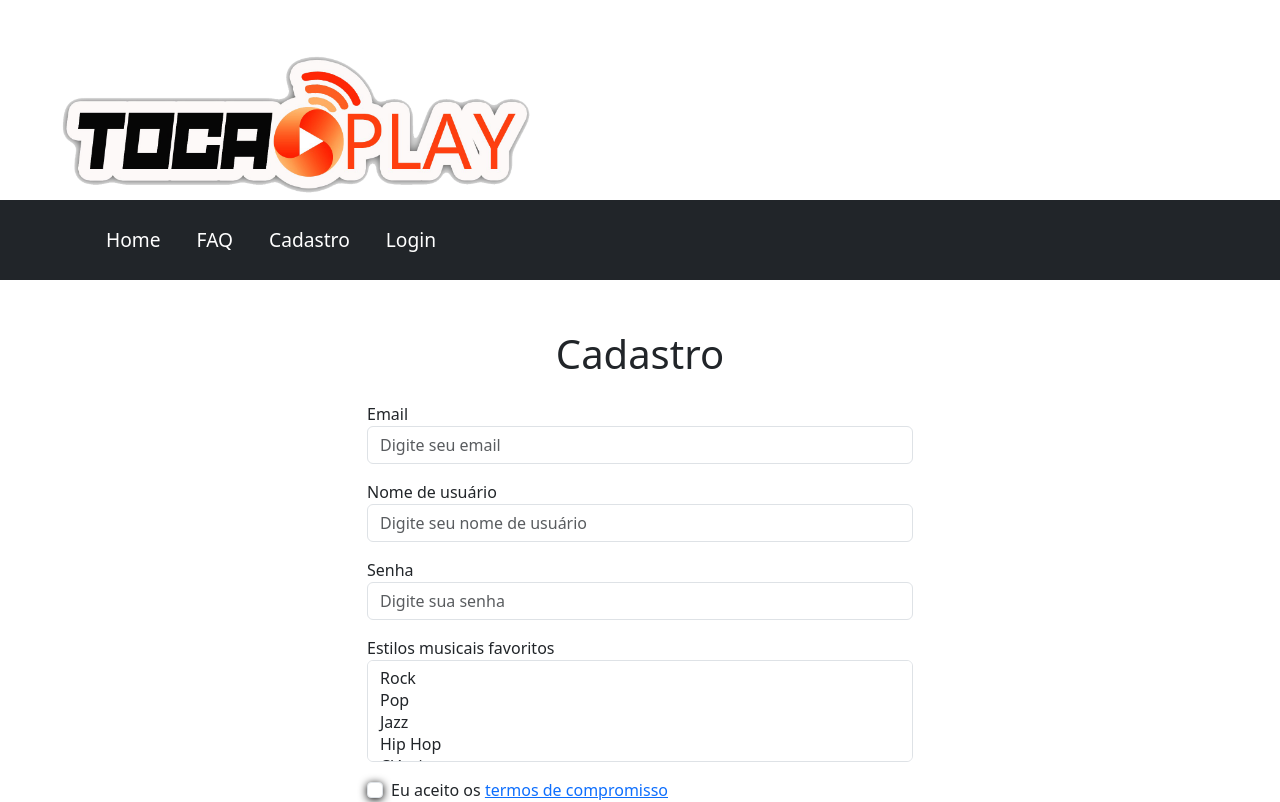
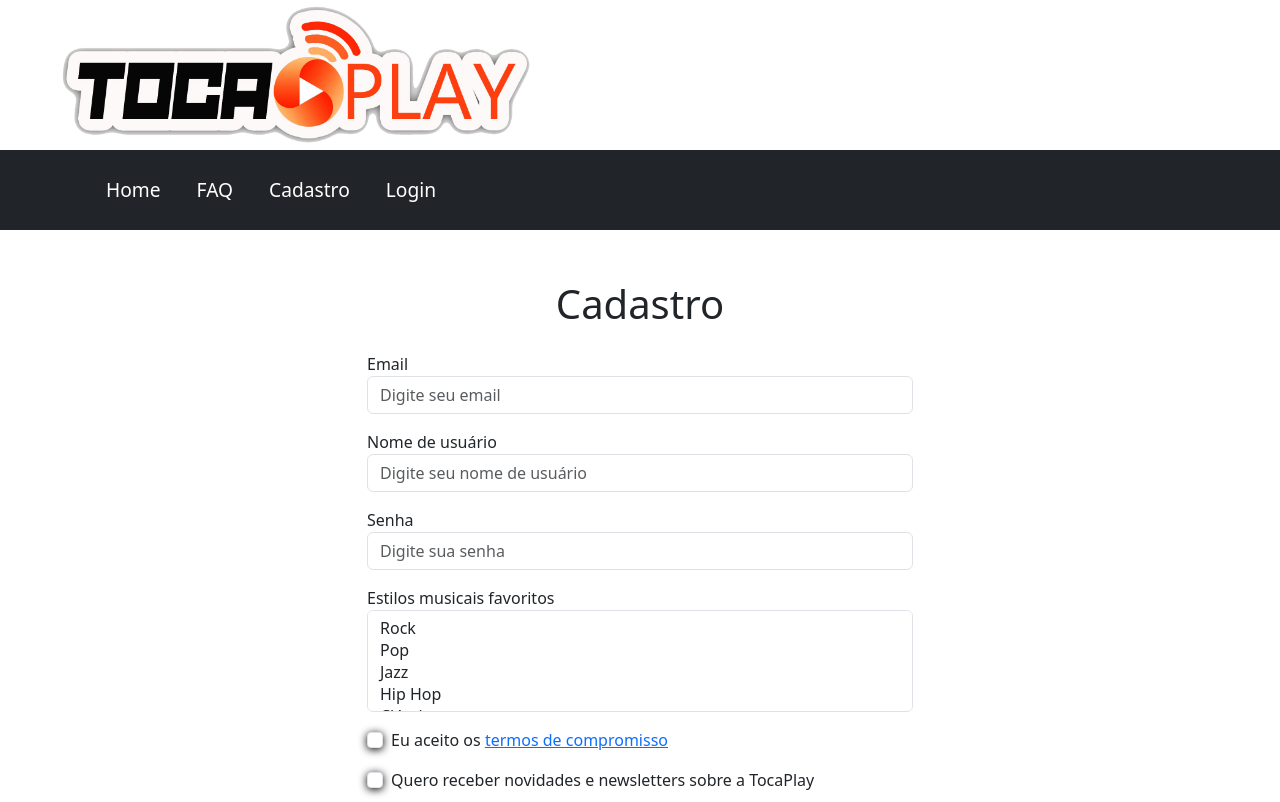
Before and after one commit to Andre2217/spotifyweb-reactapp, a React (Create React App) app: page /cadastro in a window 1280 px wide. Shown: the top 802 px of the page. Built offline with nearby package versions, Linux system fonts and the light colour scheme.

Commit message:
Ajuste CSS Header

```diff
--- a/src/App.css
+++ b/src/App.css
@@ -210,7 +210,7 @@ button {
 
  .faq-header {
     margin: 0 auto;
-    padding: 50px 0;
+
   }
 
   .faq-footer {
@@ -221,6 +221,7 @@ button {
 
   .faq-content{
     margin-bottom: 50px;
+    padding: 50px 0;
   }
 
 /*  carrossel */
@@ -270,11 +271,13 @@ button {
   justify-content: center;
 }
 
+.cadastro-content{
+  padding: 50px 0;
+}
+
 
 .cadastro-header {
   margin: 0 auto;
-  padding: 50px 0;
-
 
 }
 
@@ -302,7 +305,6 @@ button {
 
 .login-header {
   margin: 0 auto;
-  padding: 50px 0;
 }
 
 .login-footer {
@@ -315,6 +317,7 @@ button {
   margin-bottom: 30px;
   margin-right: 200px;
   margin-left: 200px;
+  padding: 50px 0;
 }
 
 
```
